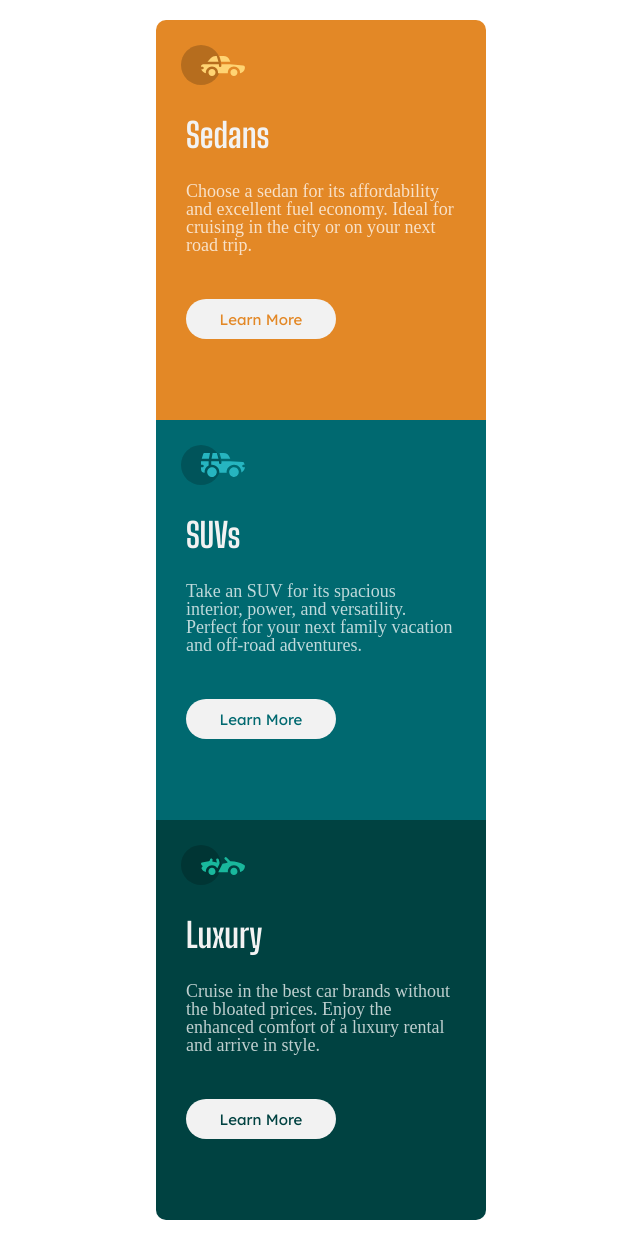
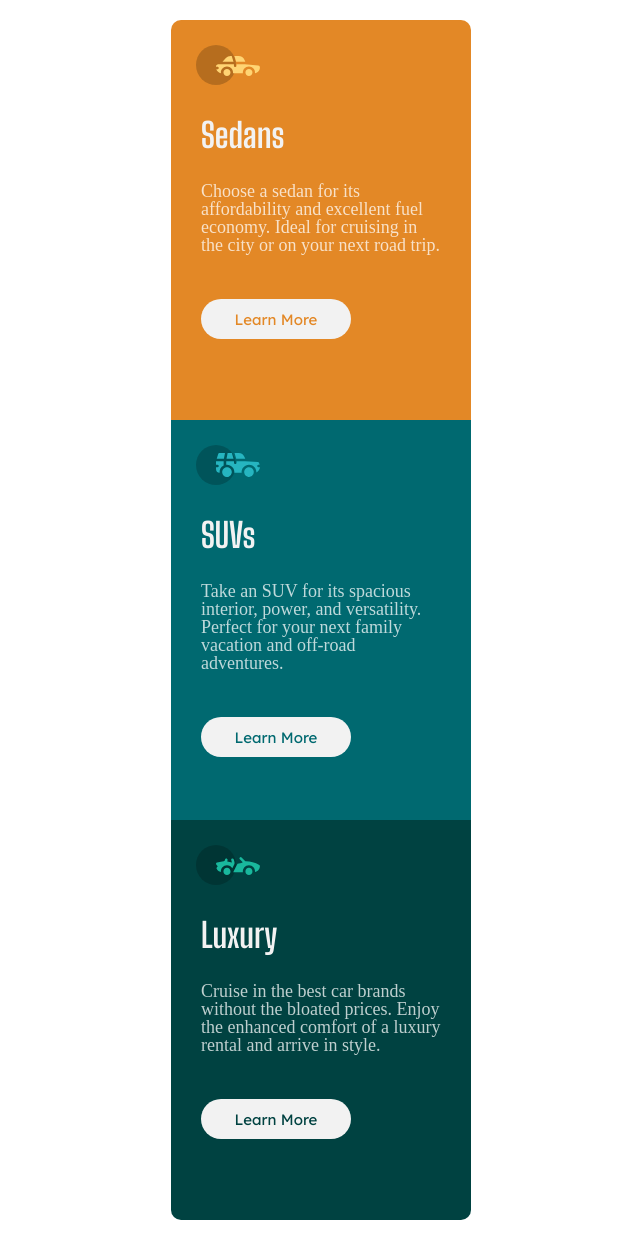
Before and after one commit to Nikhitha5511/3_column_Preview-Card, a plain HTML site: page index.html in a window 1280 px wide. Shown: the whole page, without its empty margins (319-959 px from the left). Drawn offline with nearby package versions, Linux system fonts and the light colour scheme.

Commit message:
added some styles

```diff
--- a/style.css
+++ b/style.css
@@ -15,18 +15,18 @@ h1{
 }
 
 .sedans_Container{
-    width:330px;
+    width:300px;
     height:400px;
     background-color:hsl(31, 77%, 52%);
 }
 
 .suvs_Container{
-    width:330px;
+    width:300px;
     height:400px;
     background-color: hsl(184, 100%, 22%);
 }
 .luxury_Container{
-    width:330px;
+    width:300px;
     height:400px;
     background-color:hsl(179, 100%, 13%);
 }
```
